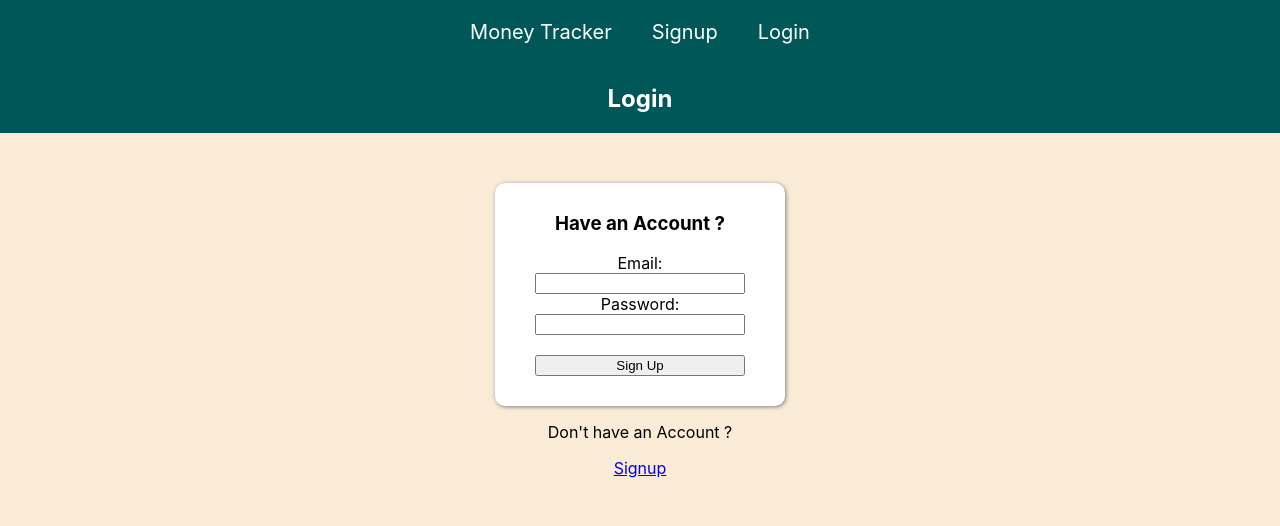
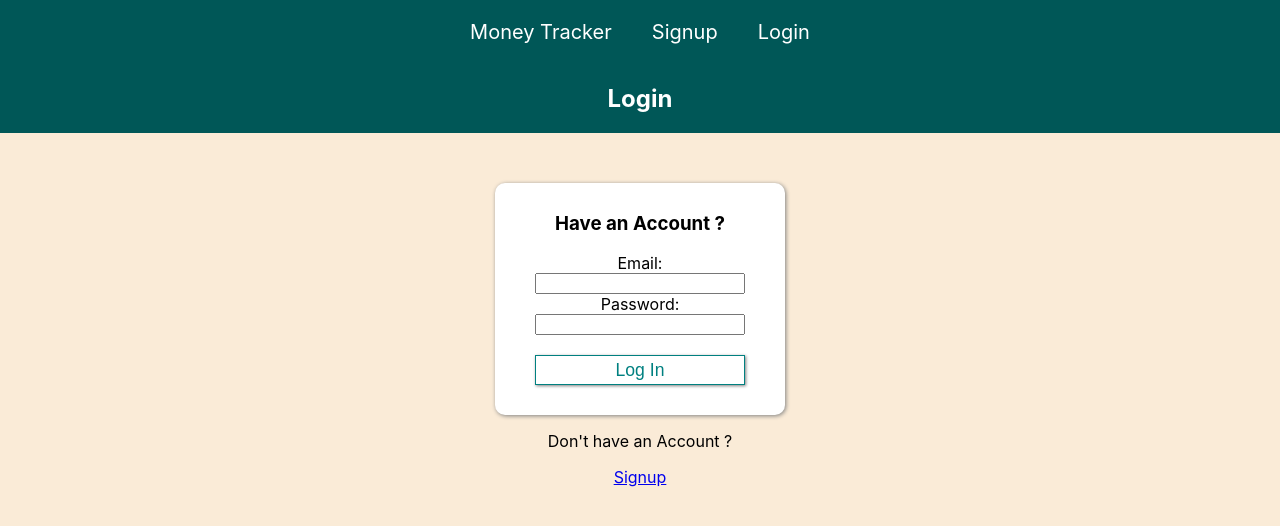
Before and after one commit to ranjit-t/Money-Tracker, a React (Create React App) app: page /login in a window 1280 px wide. Shown: the top 526 px of the page. Built offline with nearby package versions, Linux system fonts and the light colour scheme; no server answers.

Commit message:
version 2 button CSS

```diff
--- a/src/App.css
+++ b/src/App.css
@@ -100,6 +100,23 @@ label {
   position: absolute;
   left: 20px;
 }
+button {
+  background-color: white;
+  border: 1px solid teal;
+  color: teal;
+  height: 1.7em;
+  font-size: 1.1em;
+  box-shadow: 1px 1px 3px grey;
+}
+button:hover {
+  background-color: teal;
+  color: white;
+  box-shadow: 1px 1px 6px grey;
+}
+button:active {
+  background-color: rgb(6, 82, 82);
+  color: white;
+}
 .money-tracker-not-logged {
   text-align: center;
   margin-top: 50px;
--- a/src/Pages/Login.js
+++ b/src/Pages/Login.js
@@ -58,7 +58,7 @@ export default function Login({ authed }) {
             }}
           />
         </label>
-        <button>Sign Up</button>
+        <button>Log In</button>
       </form>
       <div>
         <p>Don't have an Account ?</p>
--- a/src/Pages/MoneyTracker.js
+++ b/src/Pages/MoneyTracker.js
@@ -19,7 +19,7 @@ export default function MoneyTracker({ authed, UID }) {
   return (
     <div className="App">
       <div className="header">
-        <h2>MoneyTracker</h2>
+        <h2>Money Tracker</h2>
       </div>
 
       {authed ? (
@@ -86,7 +86,7 @@ export default function MoneyTracker({ authed, UID }) {
                   setAmount(e.target.value);
                 }}
               />
-              <button>Add</button>
+              <button className="trans-btn">Add Transaction</button>
             </form>
           </div>
         </div>
```
